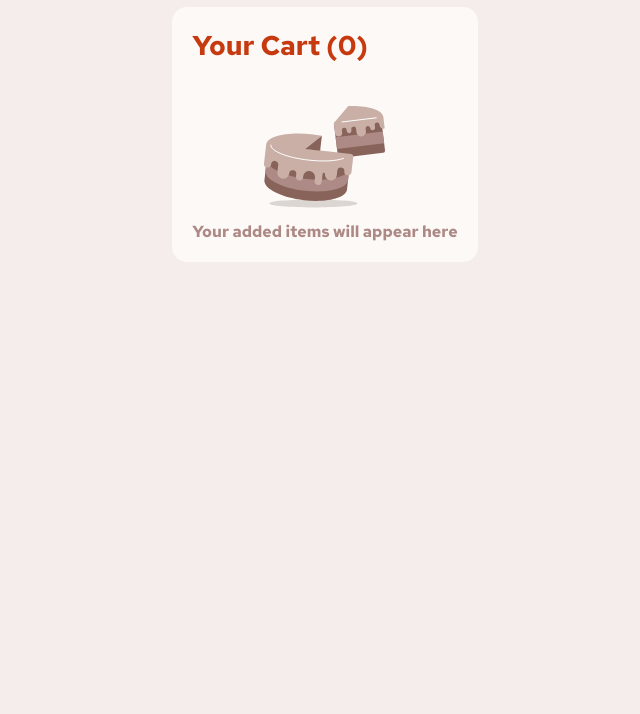
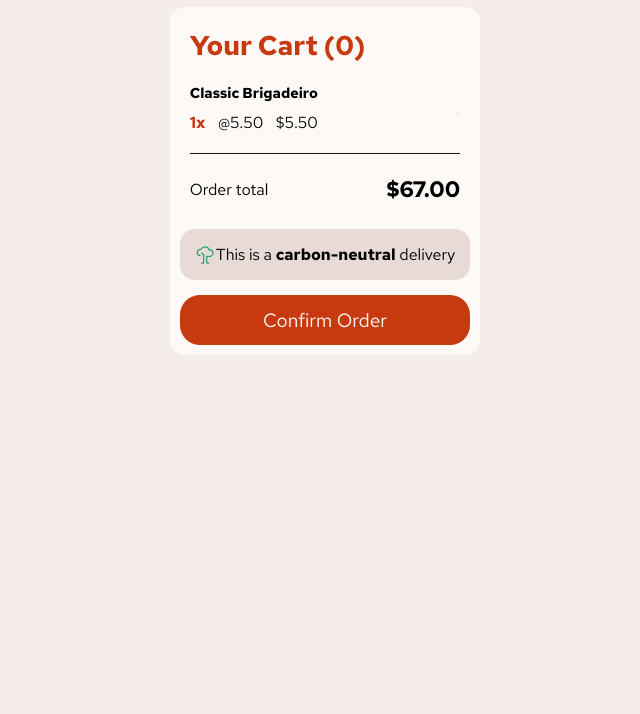
Before and after one commit to Avantiermv/product-list-with-cart-main, a website with bundled scripts: page public/index.html in a window 1280 px wide. Shown: the part 86-800 px from the top of the page, without its empty margins (315-955 px from the left). Built offline with nearby package versions, Linux system fonts and the light colour scheme; files whose address does not match are found by name.

Commit message:
:lipstick: Adding more styles into the cart
I started the style the cart when the user add some dessert

```diff
--- a/public/index.html
+++ b/public/index.html
@@ -22,13 +22,35 @@
     <div class="cart">
       <div class="cart-content">
         <div class="cart-quantity-title"><h1 class="quatity-title">Your Cart (<span class="quantity-number-in-the-cart">0</span>)</h1></div>
-        <div class="nothing-added-info">
+
+        <div class="nothing-added-info" style="display: none;">
           <img src="images/illustration-empty-cart.svg" alt="empty-cart">
           <h2 class="nothing-added-text">Your added items will appear here</h2>
         </div>
+
+        <div class="cart-items-added">
+          <div class="list-items-added">
+
+            <div class="item-information">
+              <div class="align-item-informations">
+                <p class="item-name">Classic Brigadeiro</p>
+                <div class="quantity-price-totalItemPrice"><p class="quantity-p"><span class="quantity">1</span>x</p> <p class="item-price-p">@<span class="item-price">5.50</span></p> <p class="total-item-p">$<span class="totalItemPrice">5.50</span></p></div>
+              </div>
+              <div class="align-remove-single-item-button">
+                <button class="remove-single-item-button"></button>
+              </div>
+            </div>
+
+          </div>
+          <div class="final-informations">
+            <div class="order-total"><p class="order-total-text">Order total</p><p class="order-total-price">$<span>67.00</span></p></div>
+            <div class="carbon-info-div"><img src="images/icon-carbon-neutral.svg" alt="carbon-neutral"><p class="carbon-text-info">This is a <strong>carbon-neutral</strong> delivery</p></div>
+
+            <div class="align-button"><button class="confirm-order-button">Confirm Order</button></div>
+          </div>
+        </div>
+
       </div>
-
-      <div class="cart-items-added"></div>
     </div>
   </div>
 
--- a/public/js/modules/createItens.js
+++ b/public/js/modules/createItens.js
@@ -1,7 +1,8 @@
 import { hideButtonAddToCart, showAddToCartButton } from "./changeButtonState.js";
-import { addDessert } from "./productsaddedinthecart.js";
+
 
 const cards = document.querySelector('.cards');
+
 
 export function createItenDynamically(desserts){
     desserts.forEach(dessert => {
@@ -46,7 +47,19 @@ function createItem(dessert){
 
     const removeItem = document.createElement('button');
     removeItem.classList.add('remove-item');
-    removeItem.addEventListener('click', () => {console.log('REMOVE', dessert.name)});
+    removeItem.addEventListener('click', () => {
+        fetch('/api/remove-dessert', {
+            method: 'DELETE',
+            headers: {
+                'Content-Type':'application/json'
+            },
+            body: JSON.stringify(dessert)
+        })
+        .then(response => response.json())
+        .then(data => {
+            // dessertQuantity.textContent = data.totalItens;
+        });
+    });
 
     const dessertQuantity = document.createElement('p');
     dessertQuantity.classList.add('dessert-quantity');
@@ -56,7 +69,17 @@ function createItem(dessert){
     const addItem = document.createElement('button');
     addItem.classList.add('add-item');
     addItem.addEventListener('click', () => {
-        addDessert(dessert);
+        fetch('/api/add-dessert', {
+            method: 'POST',
+            headers: {
+                'Content-Type':'application/json'
+            },
+            body: JSON.stringify(dessert)
+        })
+        .then(response => response.json())
+        .then(data => {
+            // dessertQuantity.textContent = data.totalItens;
+        });
     });
 
     const svgImageAdd = document.createElement('svg');
--- a/public/js/modules/productsAddedInTheCart.js
+++ b/public/js/modules/productsAddedInTheCart.js
@@ -1,3 +1,6 @@
+
+
+
 let dessertAdded = [];
 
 export function addDessert(dessert){
--- a/public/styles/cart.css
+++ b/public/styles/cart.css
@@ -1,8 +1,6 @@
 @import url('index.css');
 
 .cart{
-    background-color: var(--Rose-50);
-
     display: flex;
     flex-flow: column nowrap;
     align-items: center;
@@ -11,6 +9,8 @@
     margin: 10px;
 
     border-radius: 15px;
+
+    background-color: var(--Rose-50);
 }
 
 .cart-content{
@@ -19,8 +19,6 @@
 }
 
 .cart-quantity-title{
-    width: 100%;
-
     margin: 10px;
     padding: 10px;
 }
@@ -47,3 +45,111 @@
 
     color: var(--Rose-400);
 }
+
+.cart-items-added{
+    margin: 10px;
+}
+
+.list-items-added{
+    margin: 10px;
+}
+
+.item-information{
+    display: flex;
+    align-items: center;
+    justify-content: space-between;
+
+    height: 100%;
+    padding-bottom: 20px;
+    margin-bottom: 10px;
+
+    border-bottom: solid 1px var(--Rose-900);
+}
+
+.item-name{
+    font-family: var(--font);
+    font-size: 0.9em;
+    font-weight: bold;
+}
+
+.quantity-price-totalItemPrice{
+    display: flex;
+    flex-flow: row nowrap;
+    align-items: center;
+    justify-content: space-between;
+
+    margin-top: 10px;
+}
+
+.quantity-p{
+    font-family: var(--font);
+    font-weight: bold;
+    color: var(--Red);
+}
+
+.order-total{
+    display: flex;
+    align-items: center;
+    justify-content: space-between;
+
+    padding: 10px;
+}
+
+.order-total-text{
+    font-family: var(--font);
+}
+
+.order-total-price{
+    font-family: var(--font);
+    font-weight: bolder;
+    font-size: 1.4em;
+}
+
+.carbon-info-div{
+    display: flex;
+    align-items: center;
+    justify-content: space-around;
+
+    padding: 15px;
+    margin-top: 15px;
+    margin-bottom: 15px;
+
+    border-radius: 15px;
+
+    background-color: hsla(14, 24%, 72%, 0.407);
+}
+
+.carbon-text-info{
+    font-family: var(--font);
+    font-size: 1em;
+}
+
+.align-button{
+    display: flex;
+    align-items: center;
+    justify-content: center;
+
+    width: 100%;
+}
+
+.confirm-order-button{
+    padding: 12px;
+    width: 100%;
+    margin-top: 10px;
+    margin-bottom: 10px;
+    margin: auto;
+
+    border-style: none;
+    border-radius: 20px;
+
+    font-family: var(--font);
+    font-size: 1.2em;
+    color: var(--Rose-50);
+    background-color: var(--Red);
+}
+
+.confirm-order-button:hover{
+    cursor: pointer;
+    background-color: hsl(14, 98%, 18%);
+    transition: 0.3s;
+}
```
